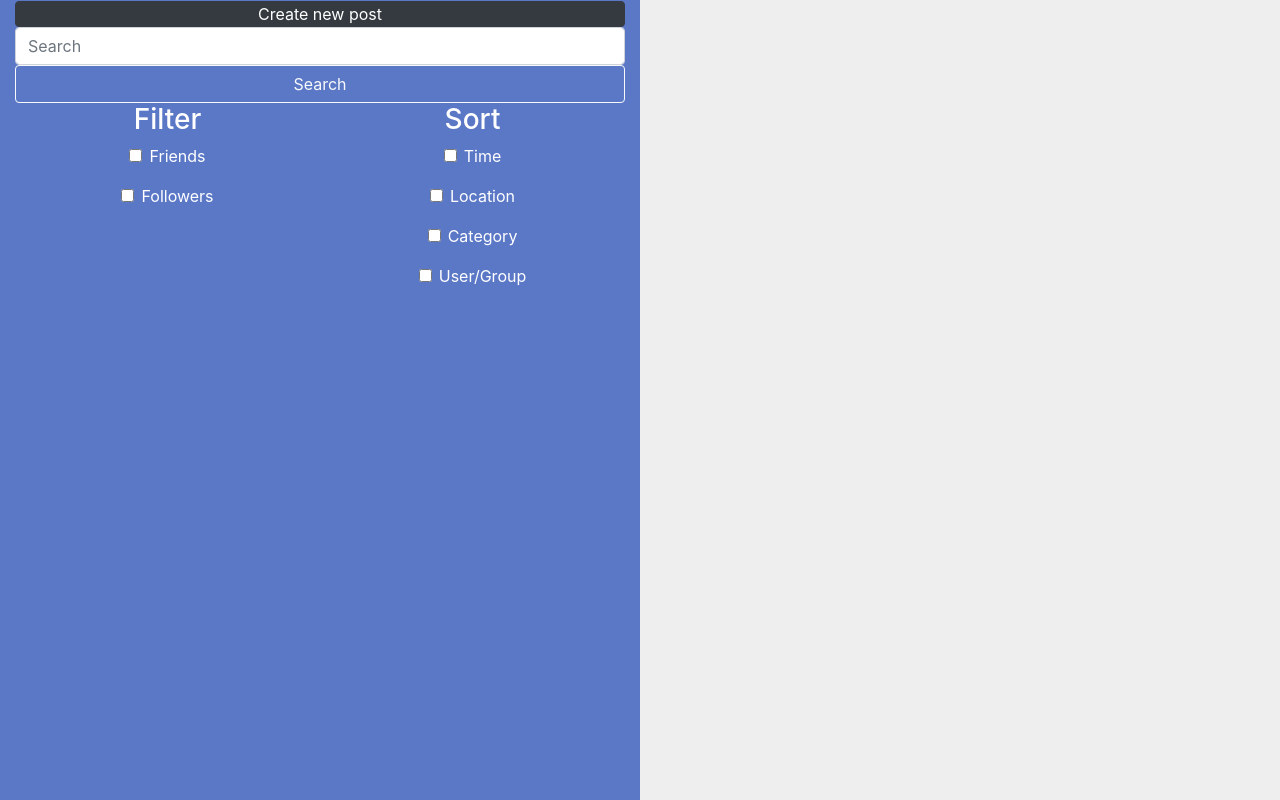
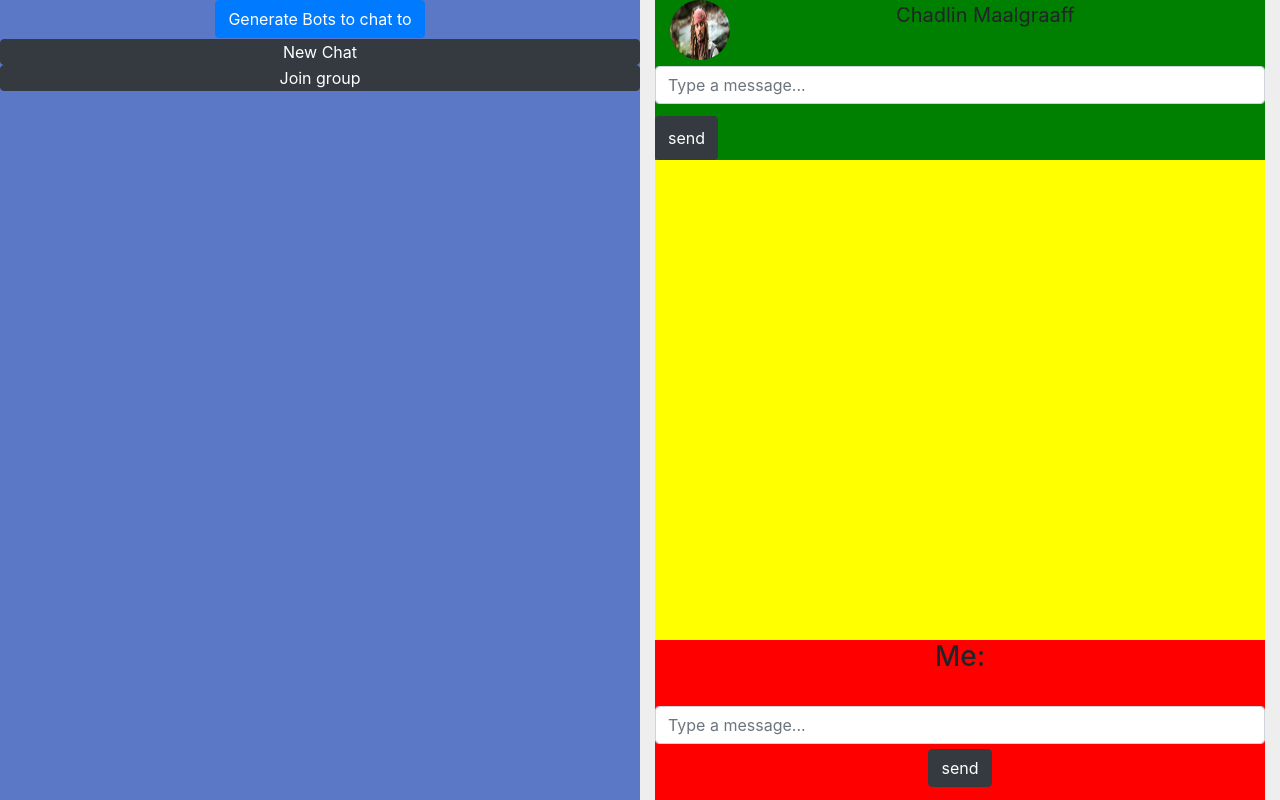
Before and after one commit to ChadlinMaalgraaff/Project3, a React (Create React App) app: page /messages in a window 1280 px wide. Built offline with nearby package versions, Linux system fonts and the light colour scheme.

Commit message:
comments

```diff
--- a/src/App.css
+++ b/src/App.css
@@ -1,4 +1,4 @@
-.App {
+.App { /* Affects all pages in the project, so should be replaced */
   text-align: center;
 }
 
--- a/src/App.js
+++ b/src/App.js
@@ -15,7 +15,7 @@ import { BrowserRouter as Router, Switch, Route } from 'react-router-dom';
 function App() {
     return (
       <div className = "App" style={{margin:'0px', padding:'0px', width:'100%'}}>
-        <Feed />
+        <Chat />
       </div>
       /*<div className = "App" style={{margin:'0px', padding:'0px', width:'100%'}}>
         <Chat />
--- a/src/Components/Messaging/chat.js
+++ b/src/Components/Messaging/chat.js
@@ -249,9 +249,8 @@ class Chat extends Component {
 
     return (
       <Container fluid style={{ position: "relative", minHeight: "100vh", margin:'0px', padding:'0px' }}>
-        <Row style={{margin:'0px', padding:'0px'}}>
-          <Col xs={0} sm={0} md={6} lg={6} xl={6} style={{margin:'0px', padding:'0px'}}>
-            <Row style={{margin:'0px', padding:'0px'}}>
+        <Row style={{margin:'0px', padding:'0px', minHeight: "100vh"}}>
+          <Col xs={0} sm={0} md={0} lg={0} xl={0} style={{margin:'0px', padding:'0px'}}>
               <div className='toggle'>
                   <div className="menu-btn" id='menu-btn' onClick={toggle}>
                       <div className="menu-btn__burger"></div>
@@ -307,7 +306,6 @@ class Chat extends Component {
                   </div>
 
               </div>
-            </Row>
           </Col>
           <Col xs={12} sm={12} md={6} lg={6} xl={6} style={{margin:'0px', padding:'0px'}}>
             <Row style={{margin:'0px', padding:'0px'}}>
--- a/src/Components/posts/post.js
+++ b/src/Components/posts/post.js
@@ -157,7 +157,7 @@ class Post extends Component {
           >
             <div style={{width:'100%'}}>
               <p style={{fontSize:'11px', color:'grey', marginBottom:'0px', display:'inline-block'}} >
-                {this.state.time} - {this.state.date}
+                {this.state.time} {'   '}   {this.state.date}
               </p>
               <div>
               <p style={{fontSize:'11px'}}><i class="fas fa-map-marker-alt" style={{color:'#F83639'}}></i> {this.state.location}</p>
```
